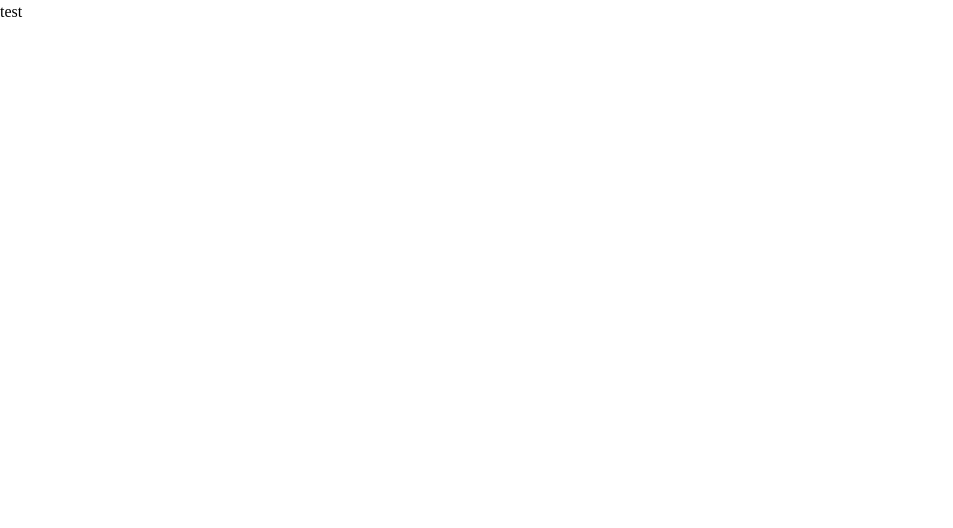
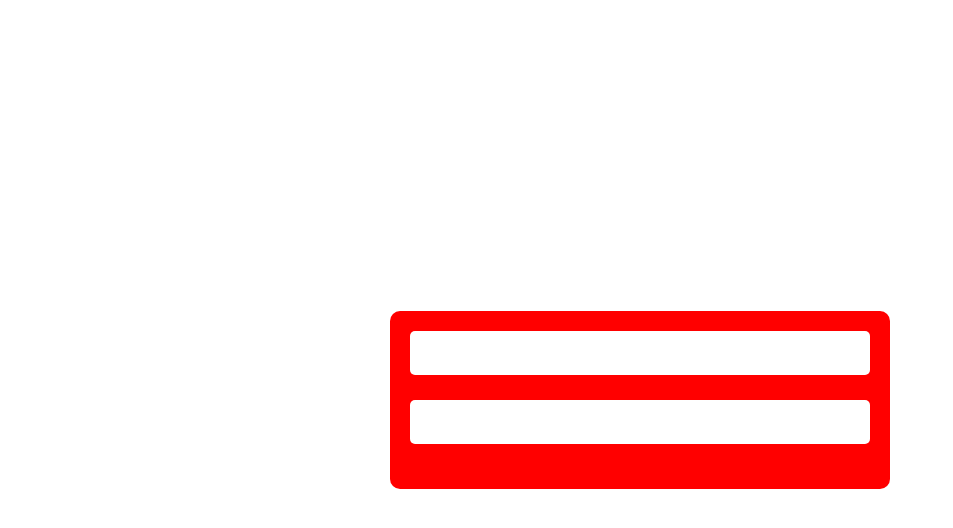
Before and after one commit to ag502/authorization-system, a React (Create React App) app in the folder frontend/: page / in a window 1280 px wide. Shown: the top 528 px of the page, without its empty margins (0-953 px from the left). Built offline with nearby package versions, Linux system fonts and the light colour scheme; the HTML template or start-up script is replaced by a standard one.

Commit message:
Add : auth input validator hook

```diff
--- /dev/null
+++ b/frontend/src/components/common/index.js
@@ -0,0 +1 @@
+export { default as Input } from "./input";
--- /dev/null
+++ b/frontend/src/components/common/input.js
@@ -0,0 +1,32 @@
+import styled from "styled-components";
+
+function Input(props) {
+  return (
+    <CustomInput
+      className={props.className}
+      name={props.name}
+      type={props.type}
+      fullWidth={props.fullWidth}
+      placeholder={props.splaceholder}
+      onChange={props.onChange}
+      onBlur={props.onBlur}
+      onFocus={props.onFocus}
+      value={props.value}
+    />
+  );
+}
+
+const CustomInput = styled.input`
+  display: inline-block;
+  width: ${(props) => (props.fullWidth ? "100%" : "fit-content")};
+  border-radius: 5px;
+  border: none;
+  padding: 10px;
+`;
+
+Input.defaultProps = {
+  type: "text",
+  fullWidth: false,
+};
+
+export default Input;
--- /dev/null
+++ b/frontend/src/hooks/useFormik.js
@@ -0,0 +1,31 @@
+import { useState } from "react";
+
+function useFormik({ initialValues, validate, onSubmit }) {
+  const [values, setValues] = useState({ ...initialValues });
+  const [errors, setErrors] = useState({});
+  const [touched, setTouched] = useState(() =>
+    Object.keys(initialValues).reduce((acc, name) => {
+      return { ...acc, [name]: false };
+    }, {})
+  );
+
+  const handleChange = (e) => {
+    const { name, value } = e.target;
+    const newValues = { ...values, [name]: value };
+    const newErrors = validate(newValues);
+
+    setValues(newValues);
+    setErrors(newErrors);
+  };
+
+  const handleBlur = (e) => {
+    const { name } = e.target;
+
+    setErrors(validate(values));
+    setTouched((props) => ({ ...props, [name]: true }));
+  };
+
+  return { values, handleChange, handleBlur, errors, touched };
+}
+
+export default useFormik;
--- /dev/null
+++ b/frontend/src/layout/auth-form.js
@@ -0,0 +1,20 @@
+import { memo } from "react";
+import styled from "styled-components";
+
+function AuthForm({ children }) {
+  return <AuthFormContainer>{children}</AuthFormContainer>;
+}
+
+const AuthFormContainer = styled.form`
+  position: absolute;
+  top: 50%;
+  left: 50%;
+  transform: translate(-50%, -50%);
+  width: 500px;
+  margin: 0 auto;
+  padding: 20px;
+  background-color: red;
+  border-radius: 10px;
+`;
+
+export default memo(AuthForm);
--- a/frontend/src/pages/Login.js
+++ b/frontend/src/pages/Login.js
@@ -1,5 +1,62 @@
+import styled from "styled-components";
+
+import AuthForm from "../layout/auth-form";
+import { Input } from "../components/common";
+
+import useFormik from "../hooks/useFormik";
+
+const validate = (values) => {
+  const errors = {};
+
+  if (!values.id) {
+    errors.id = "아이디를 입력해 주세요.";
+  }
+
+  if (!values.password) {
+    errors.password = "비밀번호를 입력해 주세요.";
+  }
+
+  return errors;
+};
+
 function Login() {
-  return <div>test</div>;
+  const formik = useFormik({
+    initialValues: { id: "", password: "" },
+    validate,
+  });
+
+  return (
+    <AuthForm>
+      <LoginInput
+        name='id'
+        type='text'
+        fullWidth
+        placeholder='아이디를 입력해 주세요'
+        onChange={formik.handleChange}
+        onBlur={formik.handleBlur}
+        value={formik.values.id}
+      />
+      {formik.touched.id && formik.errors.id ? (
+        <div>{formik.errors.id}</div>
+      ) : null}
+      <LoginInput
+        name='password'
+        type='password'
+        fullWidth
+        placeholder='비밀번호를 입력해 주세요'
+        onChange={formik.handleChange}
+        onBlur={formik.handleBlur}
+        value={formik.values.password}
+      />
+      {formik.touched.password && formik.errors.password ? (
+        <div>{formik.errors.password}</div>
+      ) : null}
+    </AuthForm>
+  );
 }
 
+const LoginInput = styled(Input)`
+  margin-bottom: 25px; ;
+`;
+
 export default Login;
```
